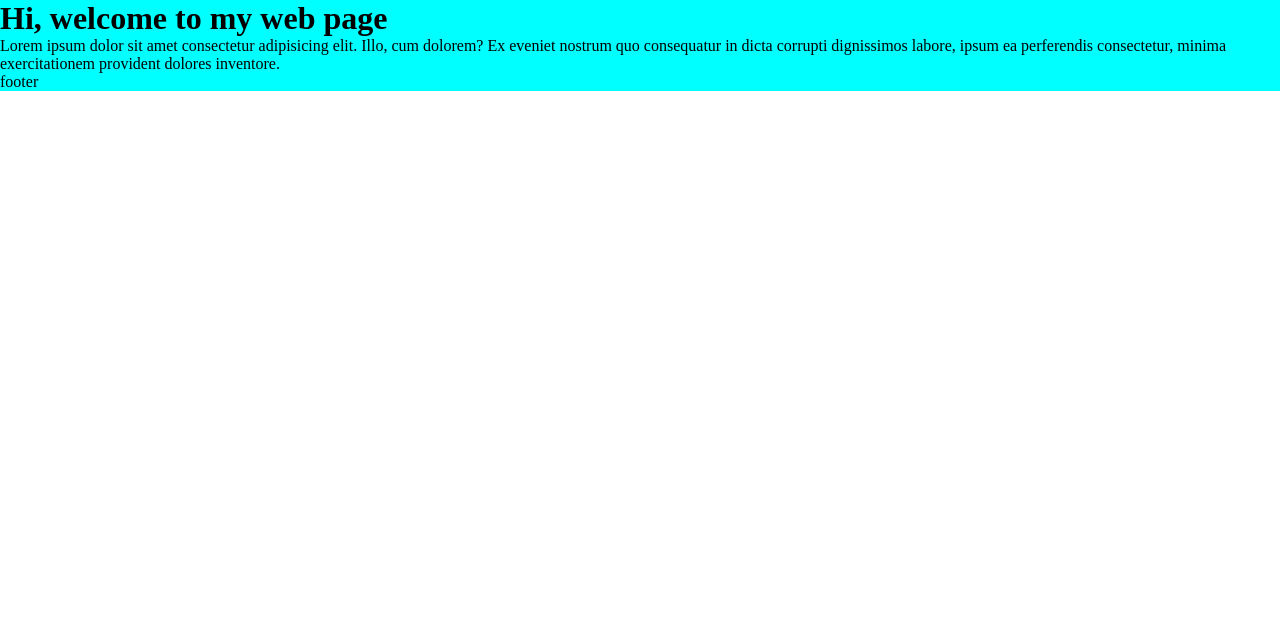
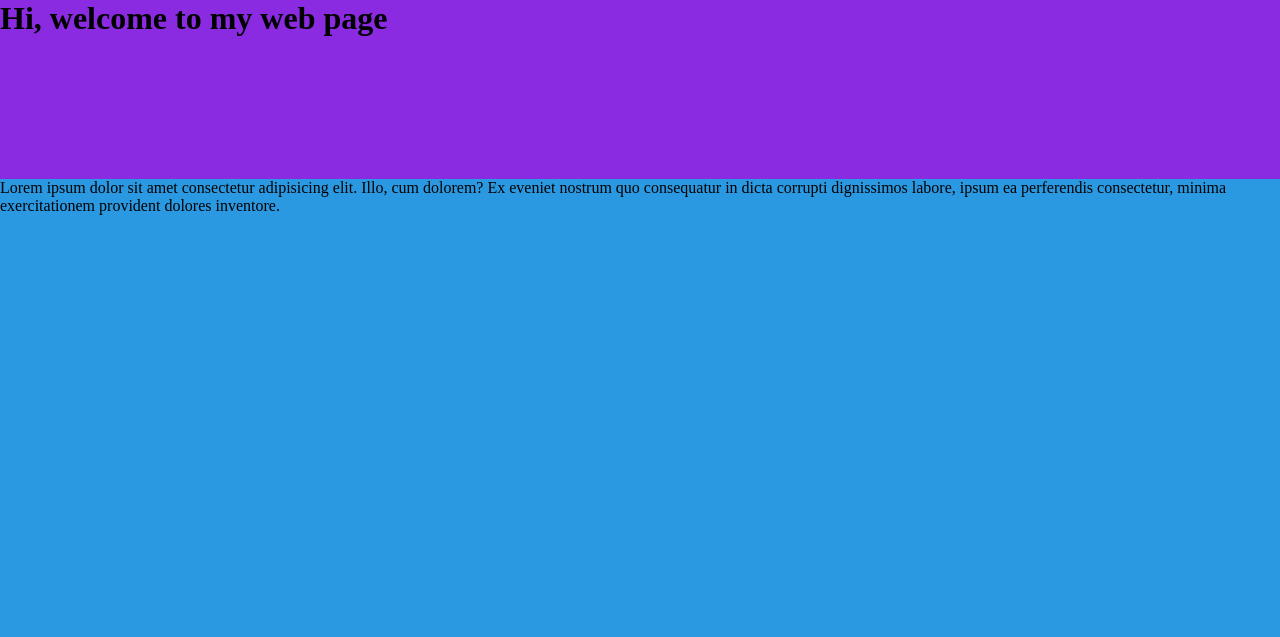
Before and after one commit to Pauloh8755/exercicio01-v, a plain HTML site: page index.html in a window 1280 px wide. Shown: the top 637 px of the page. Drawn offline with Linux system fonts and the light colour scheme.

Commit message:
feat: added containers

```diff
--- a/index.html
+++ b/index.html
@@ -5,18 +5,18 @@
         <link rel="stylesheet" type="text/css" href="./styles/main.css">
     </head>
     <body>
-        <div id="main-container">
-            <header>
+        <div id="container">
+            <header id="header-container">
                 <h1>Hi, welcome to my web page</h1>
             </header>
-            <main>
+            <main id="main-container">
                 <div>
                     <p>
                         Lorem ipsum dolor sit amet consectetur adipisicing elit. Illo, cum dolorem? Ex eveniet nostrum quo consequatur in dicta corrupti dignissimos labore, ipsum ea perferendis consectetur, minima exercitationem provident dolores inventore.
                     </p>
                 </div>
             </main>
-            <footer>
+            <footer id="footer-container">
                 <p>
                     footer
                 </p>
--- a/styles/main.css
+++ b/styles/main.css
@@ -3,9 +3,34 @@
     margin: 0;
 }
 
-#main-container {
+#container {
     display: flex;
     flex-direction: column;
 
+    flex-grow: 1;
+    height: 100vh;
+    width: 100wh;
+
     background-color: aqua;
 }
+
+#header-container {
+    display: flex;
+    background-color: blueviolet;
+    flex-grow: 1;
+}
+#main-container {
+    display: flex;
+    background-color: rgb(43, 153, 226);
+    flex-grow: 3;
+}
+
+#footer-container {
+    display: flex;
+    background-color: brown;
+    flex-grow: 1;
+}
+
+.main-text {
+    width:;
+}
```
